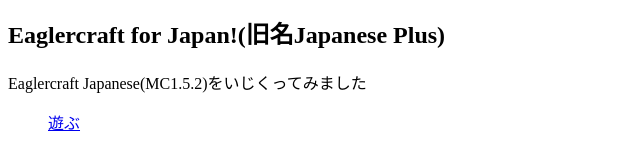
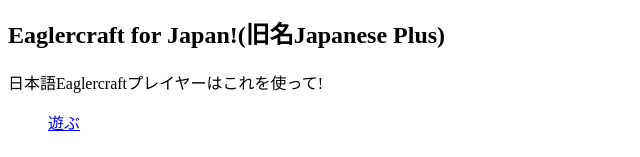
Before and after one commit to Magurock/Magurock.github.io, a plain HTML site: page index.html in a window 1280 px wide. Shown: the part 205-362 px from the top of the page, without its empty margins (0-640 px from the left). Drawn offline with Linux system fonts and the light colour scheme.

Commit message:
Update index.html

```diff
--- a/index.html
+++ b/index.html
@@ -14,7 +14,7 @@
 <a href='https://magurock.github.io/Eagro-Launcher/'>起動!</a>
 </ul>
 <h2>Eaglercraft for Japan!(旧名Japanese Plus)</h2>
-<p>Eaglercraft Japanese(MC1.5.2)をいじくってみました</p>
+<p>日本語Eaglercraftプレイヤーはこれを使って!</p>
 <ul>
 <a href='https://magurock.github.io/Eaglercraft-for-Japan/'>遊ぶ</a>
 </ul>
```
